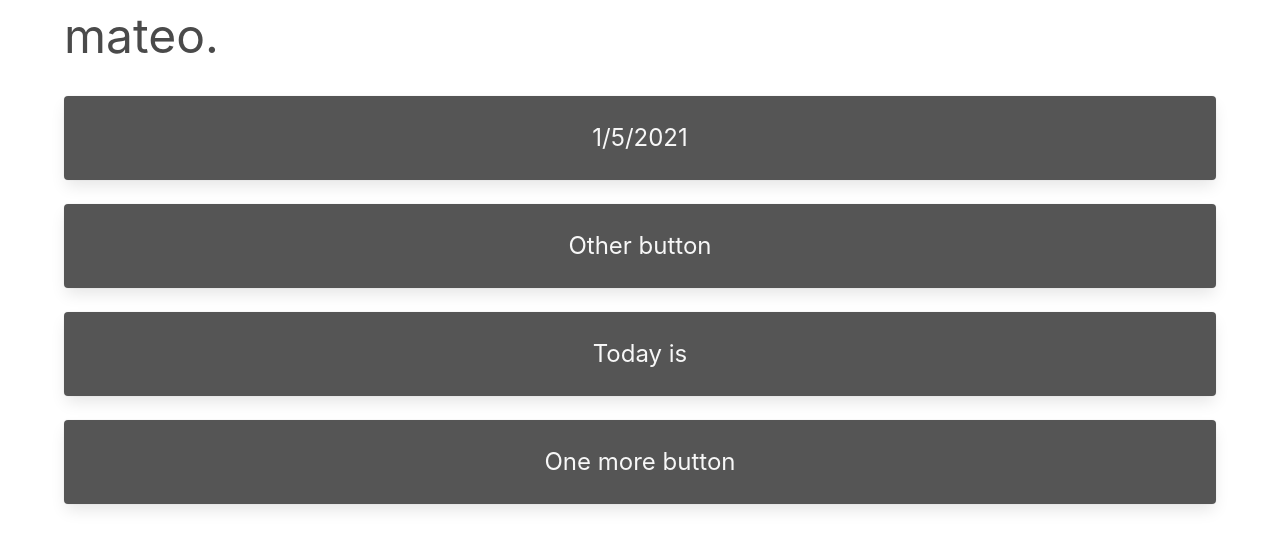
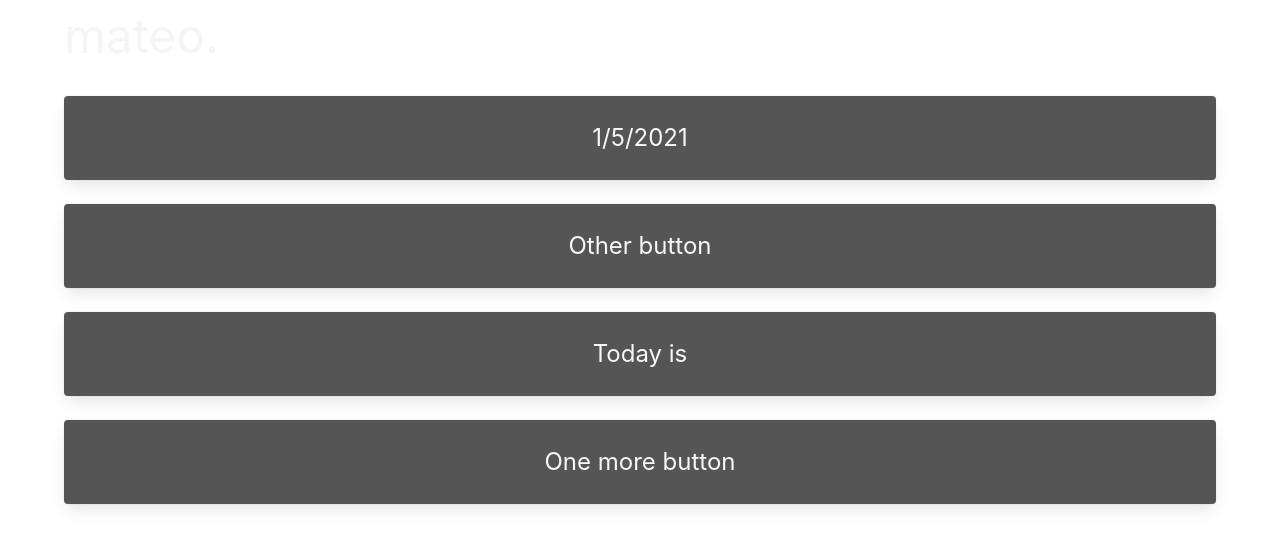
Before and after one commit to mateomorrison/mateo, a Next.js app: page / in a window 1280 px wide. Shown: the top 548 px of the page. Built offline with nearby package versions, Linux system fonts and the light colour scheme.

Commit message:
Update index.js

```diff
--- a/pages/components/index.js
+++ b/pages/components/index.js
@@ -7,7 +7,7 @@ export default function Components() {
 // logo
 
 export function Logo({ children }) {
-  return <p class="is-size-1">{children}</p>;
+  return <p class="is-size-1 has-text-light">{children}</p>;
 }
 
 // wrappers
```
